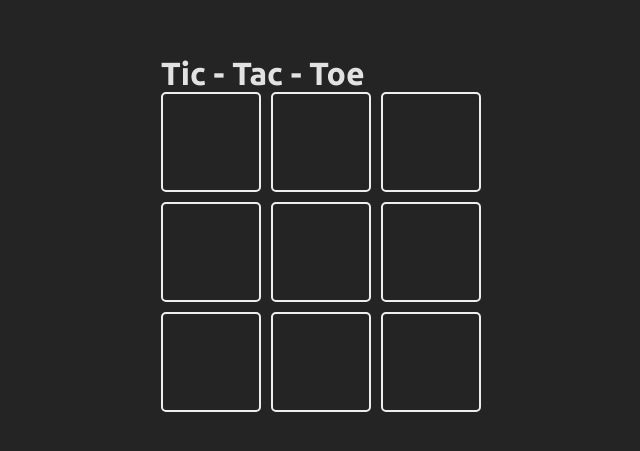
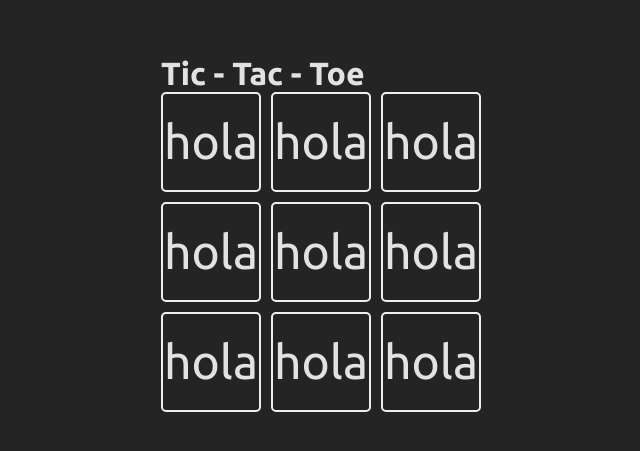
Before and after one commit to Edisonven/tic-tac-toe, a React (Vite) app: page / in a window 1280 px wide. Shown: the part 167-618 px from the top of the page, without its empty margins (319-959 px from the left). Built offline with nearby package versions, Linux system fonts and the light colour scheme.

Commit message:
Asignando llave al map para identificación única de elemento

```diff
--- a/src/App.jsx
+++ b/src/App.jsx
@@ -15,11 +15,12 @@ function App() {
       <main className="app__board">
         <h1 className="app__title">Tic - Tac - Toe</h1>
         <section className="app__game">
-          {board.map((board) => {
-            return <Square>
-
-
-            </Square>;
+          {board.map((board, index) => {
+            return (
+              <Square key={index}>
+                <span>{board}</span>
+              </Square>
+            );
           })}
         </section>
       </main>
--- a/src/components/Square.jsx
+++ b/src/components/Square.jsx
@@ -3,7 +3,7 @@ export default function Square({ children, setBoard, index }) {
   return (
     <section className="square__container">
       <div className="app__game__square">
-        <span className="app__game__squarecontent"></span>
+        {children}
       </div>
     </section>
   );
```
